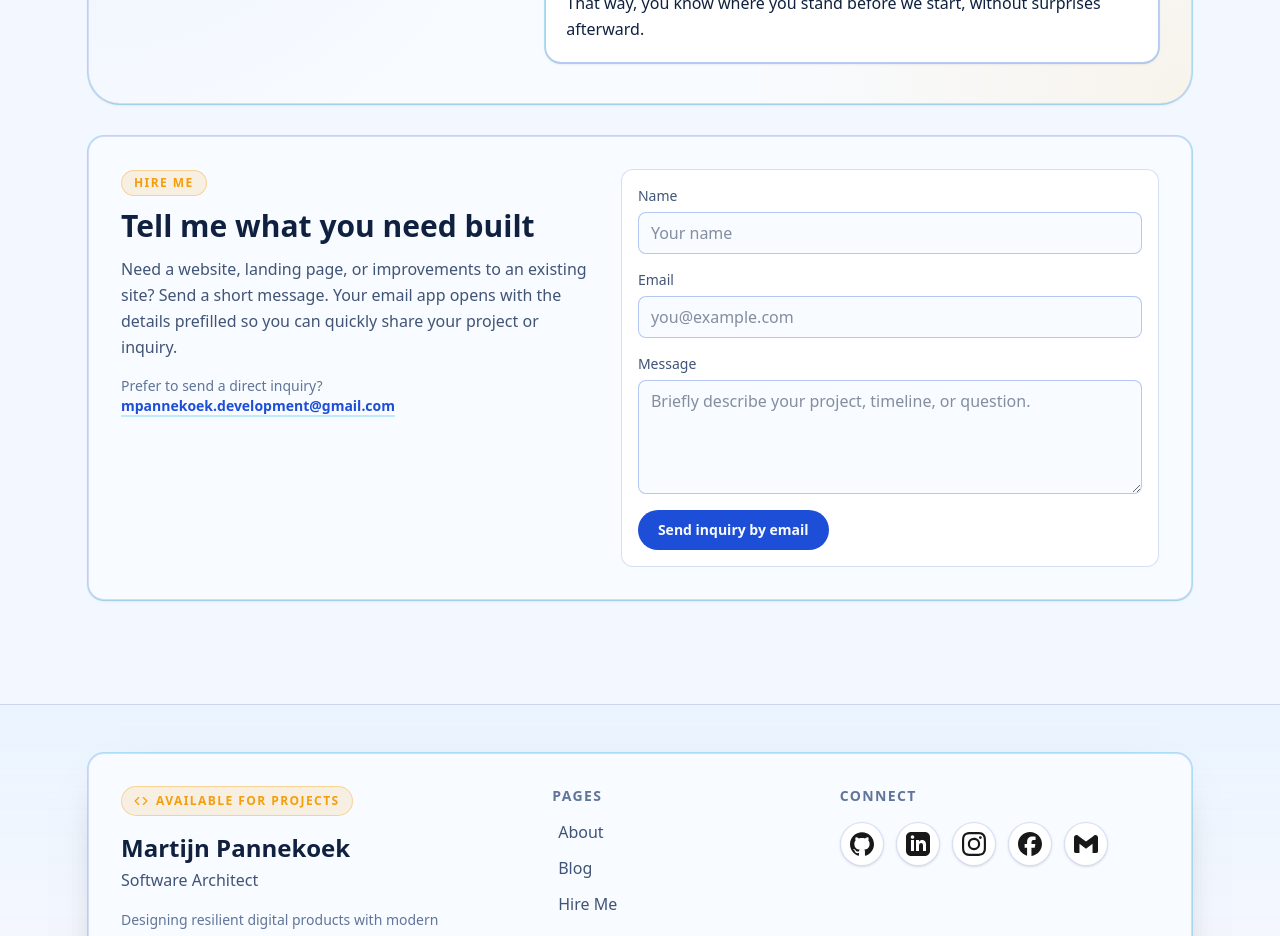
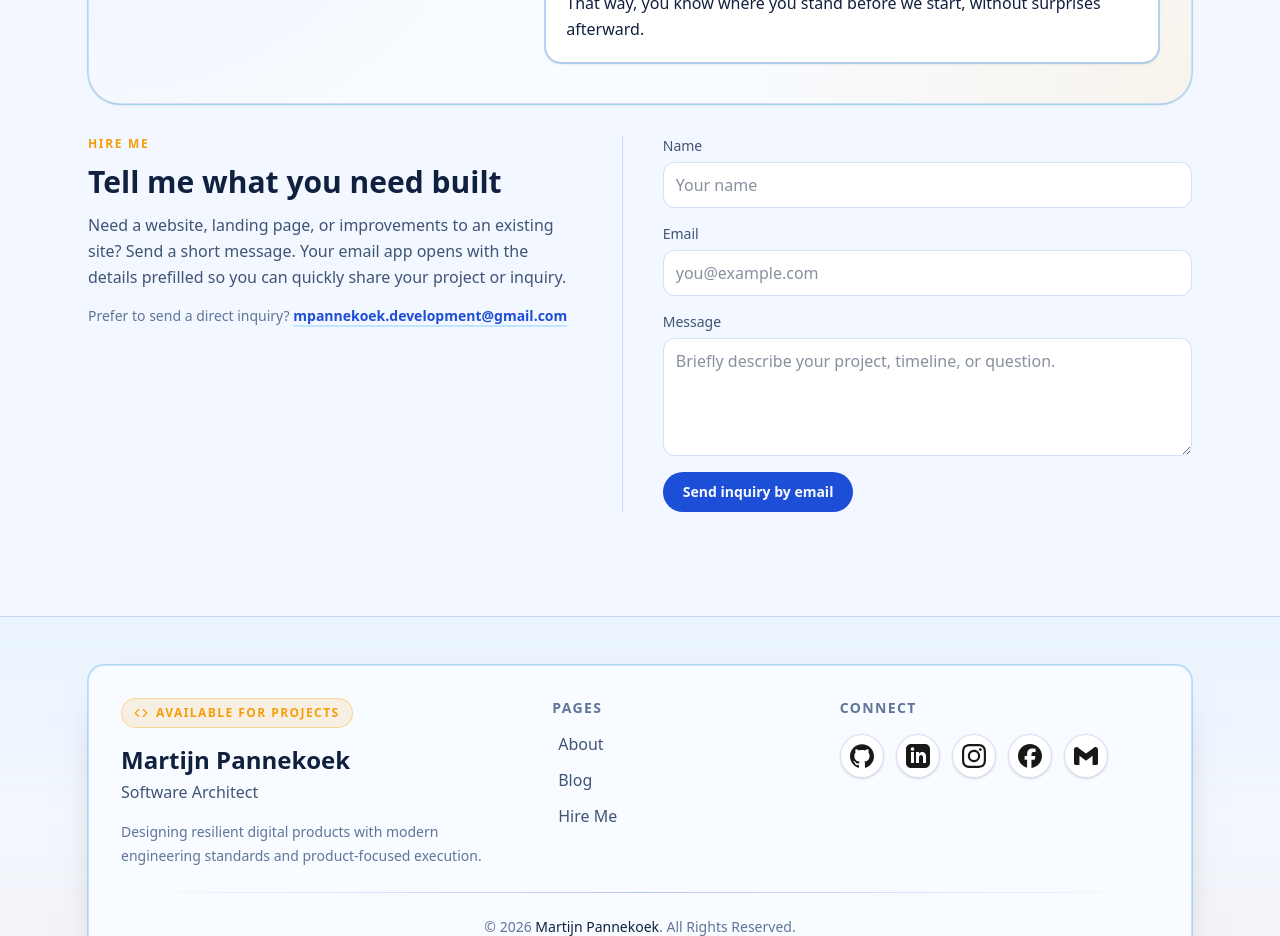
Before and after one commit to mpannekoek/Personal.Portfolio, a Next.js app in the folder src/web/: page /en/hire-me in a window 1280 px wide. Shown: the part 3060-3996 px from the top of the page. Built offline with nearby package versions, Linux system fonts and the light colour scheme.

Commit message:
Simplify toolkit and contact presentation

```diff
--- a/src/web/src/app/[locale]/page.tsx
+++ b/src/web/src/app/[locale]/page.tsx
@@ -525,58 +525,57 @@ export default function Page() {
                                 variant="reactive"
                             />
                         </div>
-                        <div className="mb-6 overflow-hidden rounded-2xl border border-[var(--border)] bg-[var(--surface-elevated)] shadow-sm ring-1 ring-[var(--ring)]">
-                            <div className="grid grid-cols-1 lg:grid-cols-[1.15fr_0.85fr]">
-                                <div className="relative p-6 md:p-8">
-                                    <div className="pointer-events-none absolute inset-0 bg-gradient-to-r from-primary/7 via-transparent to-transparent" />
-                                    <div className="relative">
-                                        <p className="inline-flex items-center rounded-full border border-[var(--border-strong)] bg-[var(--surface)] px-3 py-1 text-xs font-semibold uppercase tracking-[0.12em] text-[var(--text-soft)]">
+                        <div className="mb-10 grid grid-cols-1 gap-8 lg:grid-cols-[0.92fr_1.08fr] lg:items-center lg:gap-10">
+                            <div className="max-w-xl">
+                                <p className="text-xs font-semibold uppercase tracking-[0.14em] text-primary">
                                     {t("toolkit.badge")}
                                 </p>
-                                        <p className="mt-4 text-lg leading-relaxed text-[var(--text-muted)]">
+                                <p className="mt-4 text-lg leading-relaxed text-[var(--text-muted)] md:text-xl">
                                     {t("toolkit.description")}
                                 </p>
-                                        <div className="mt-5 flex flex-wrap gap-2">
-                                            <span className="inline-flex items-center rounded-full border border-primary/25 bg-primary/10 px-3 py-1 text-xs font-medium text-primary">{toolkitTags[0]}</span>
-                                            <span className="inline-flex items-center rounded-full border border-accent/30 bg-accent/10 px-3 py-1 text-xs font-medium text-accent">{toolkitTags[1]}</span>
-                                            <span className="inline-flex items-center rounded-full border border-highlight/35 bg-highlight/12 px-3 py-1 text-xs font-medium text-highlight">{toolkitTags[2]}</span>
+                                <div className="mt-6 flex flex-wrap gap-x-5 gap-y-2 text-sm font-medium text-[var(--text-soft)]">
+                                    {toolkitTags.map((tag) => (
+                                        <span key={tag} className="inline-flex items-center gap-2">
+                                            <span className="h-1.5 w-1.5 rounded-full bg-primary/75" />
+                                            {tag}
+                                        </span>
+                                    ))}
                                 </div>
                             </div>
-                                </div>
-                                <div className="relative min-h-64 border-t border-[var(--border)] lg:border-l lg:border-t-0">
+
+                            <div className="relative min-h-[18rem] overflow-hidden rounded-[1.75rem] bg-[radial-gradient(circle_at_top_left,rgba(59,130,246,0.12),transparent_34%),radial-gradient(circle_at_bottom_right,rgba(34,211,238,0.14),transparent_36%),linear-gradient(135deg,rgba(255,255,255,0.03),rgba(255,255,255,0.09))] shadow-[0_28px_80px_-56px_rgba(15,23,42,0.55)]">
                                 <Image
                                     src="dev-cartoon.svg"
                                     alt={t("toolkit.illustrationAlt")}
                                     fill
-                                        sizes="(min-width: 1024px) 35vw, 100vw"
-                                        className="toolkit-illustration object-cover"
+                                    sizes="(min-width: 1024px) 48vw, 100vw"
+                                    className="toolkit-illustration object-cover object-center"
                                 />
                                 <span className="toolkit-orb pointer-events-none absolute left-5 top-6 h-3 w-3 rounded-full bg-accent/85" />
                                 <span className="toolkit-orb toolkit-orb-delay pointer-events-none absolute right-6 top-10 h-2.5 w-2.5 rounded-full bg-highlight/85" />
                                 <span className="toolkit-orb toolkit-orb-delay-2 pointer-events-none absolute right-10 bottom-8 h-2 w-2 rounded-full bg-primary/85" />
-                                    <div className="absolute inset-0 bg-gradient-to-tr from-primary/20 via-transparent to-accent/25" />
+                                <div className="absolute inset-0 bg-gradient-to-tr from-primary/16 via-transparent to-accent/20" />
                             </div>
                         </div>
-                        </div>
-                        <div className="grid grid-cols-1 gap-6 md:grid-cols-2">
+                        <div className="grid grid-cols-1 gap-x-10 gap-y-8 md:grid-cols-2">
                             {skillGroups.map((group) => (
                                 <article
                                     key={group.title}
-                                    className="rounded-xl border border-[var(--border)] bg-[var(--surface-elevated)] p-6 shadow-sm ring-1 ring-[var(--ring)] transition-all hover:-translate-y-0.5 hover:border-primary/30 hover:shadow-md"
+                                    className="pt-1"
                                 >
-                                    <h3 className="mb-4 text-lg font-bold text-[var(--text)]">
+                                    <h3 className="text-lg font-semibold text-[var(--text)] md:text-xl">
                                         {group.title}
                                     </h3>
-                                    <ul className="flex flex-wrap gap-3">
+                                    <ul className="mt-4 grid gap-3 sm:grid-cols-2">
                                         {group.skills.map((skill) => {
                                             const Icon = skill.icon;
 
                                             return (
                                                 <li
                                                     key={skill.label}
-                                                    className="inline-flex items-center rounded-full border border-[var(--border)] bg-[var(--surface)] px-3 py-2 text-sm font-medium text-[var(--text-muted)]"
+                                                    className="flex items-center gap-3 text-sm font-medium text-[var(--text-muted)] transition-colors hover:text-[var(--text)]"
                                                 >
-                                                    <span className="mr-2 inline-flex h-6 w-6 items-center justify-center rounded-full bg-accent/12 text-accent">
+                                                    <span className="inline-flex h-8 w-8 items-center justify-center rounded-full bg-accent/10 text-accent">
                                                         <Icon className="h-3.5 w-3.5" />
                                                     </span>
                                                     {skill.label}
--- a/src/web/src/app/components/contact-shortcut.tsx
+++ b/src/web/src/app/components/contact-shortcut.tsx
@@ -22,10 +22,10 @@ export default function ContactShortcut() {
     }, [email, message, name, t]);
 
     return (
-        <section className="rounded-2xl border border-[var(--border)] bg-[var(--surface-elevated)] p-6 shadow-sm ring-1 ring-[var(--ring)] md:p-8">
-            <div className="grid gap-6 lg:grid-cols-[1fr_1.15fr] lg:gap-8">
+        <section className="grid gap-10 lg:grid-cols-[0.92fr_1.08fr] lg:gap-12">
+            <div className="max-w-lg">
                 <div>
-                    <p className="inline-flex rounded-full border border-highlight/35 bg-highlight/12 px-3 py-1 text-xs font-semibold uppercase tracking-[0.12em] text-highlight">
+                    <p className="text-xs font-semibold uppercase tracking-[0.14em] text-highlight">
                         {t("badge")}
                     </p>
                     <h3 className="mt-3 text-2xl font-bold text-[var(--text)] md:text-3xl">
@@ -44,7 +44,8 @@ export default function ContactShortcut() {
                         </a>
                     </p>
                 </div>
-                <form className="grid gap-4 rounded-xl border border-[var(--border)] bg-[var(--surface)] p-4">
+            </div>
+            <form className="grid max-w-2xl gap-4 border-t border-[var(--border)] pt-6 lg:border-l lg:border-t-0 lg:pl-10 lg:pt-0">
                 <label className="grid gap-1.5">
                     <span className="text-sm font-medium text-[var(--text-muted)]">{t("fields.name")}</span>
                     <input
@@ -52,7 +53,7 @@ export default function ContactShortcut() {
                         value={name}
                         onChange={(event) => setName(event.target.value)}
                         placeholder={t("placeholders.name")}
-                            className="w-full rounded-lg border border-[var(--border-strong)] bg-[var(--surface-elevated)] px-3 py-2 text-[var(--text)] outline-none transition-colors focus:border-primary/70"
+                        className="w-full rounded-xl border border-[var(--border)] bg-[var(--surface)] px-3 py-2.5 text-[var(--text)] outline-none transition-colors focus:border-primary/60"
                     />
                 </label>
                 <label className="grid gap-1.5">
@@ -62,7 +63,7 @@ export default function ContactShortcut() {
                         value={email}
                         onChange={(event) => setEmail(event.target.value)}
                         placeholder={t("placeholders.email")}
-                            className="w-full rounded-lg border border-[var(--border-strong)] bg-[var(--surface-elevated)] px-3 py-2 text-[var(--text)] outline-none transition-colors focus:border-primary/70"
+                        className="w-full rounded-xl border border-[var(--border)] bg-[var(--surface)] px-3 py-2.5 text-[var(--text)] outline-none transition-colors focus:border-primary/60"
                     />
                 </label>
                 <label className="grid gap-1.5">
@@ -72,7 +73,7 @@ export default function ContactShortcut() {
                         onChange={(event) => setMessage(event.target.value)}
                         rows={4}
                         placeholder={t("placeholders.message")}
-                            className="w-full resize-y rounded-lg border border-[var(--border-strong)] bg-[var(--surface-elevated)] px-3 py-2 text-[var(--text)] outline-none transition-colors focus:border-primary/70"
+                        className="w-full resize-y rounded-xl border border-[var(--border)] bg-[var(--surface)] px-3 py-2.5 text-[var(--text)] outline-none transition-colors focus:border-primary/60"
                     />
                 </label>
                 <a
@@ -82,7 +83,6 @@ export default function ContactShortcut() {
                     {t("cta")}
                 </a>
             </form>
-            </div>
         </section>
     );
 }
```
Also changed, not shown: src/web/public/dev-cartoon.svg. Lines whose indentation alone changed are shown as unchanged.
